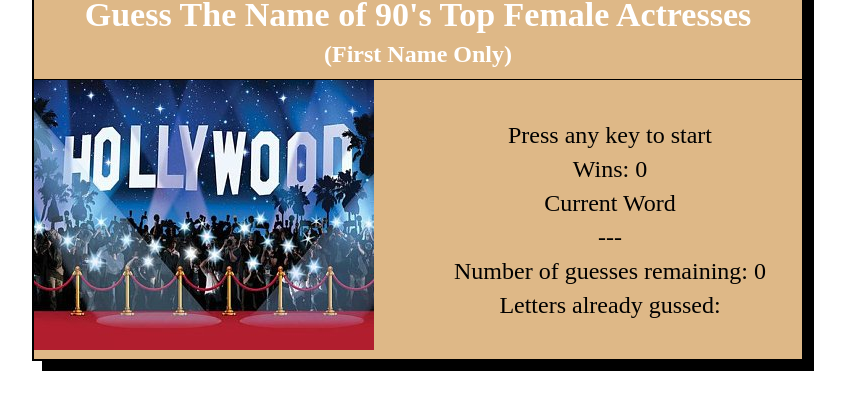
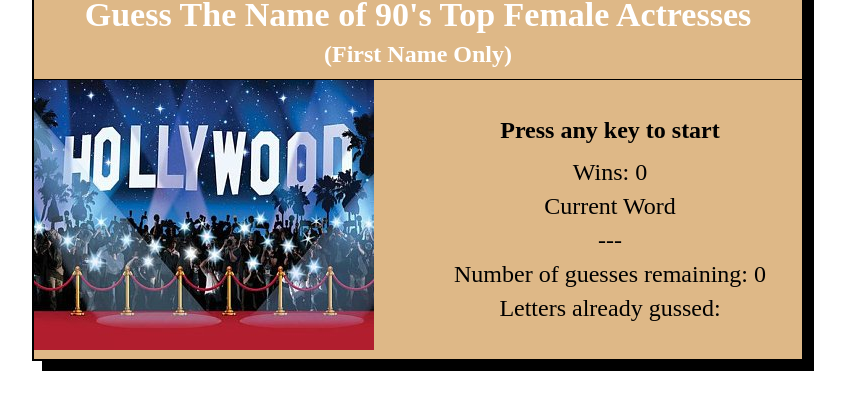
Before and after one commit to kamalnyc17/Word-Guess-Game, a plain HTML site: page index.html in a window 1280 px wide. Shown: the part 121-530 px from the top of the page, without its empty margins (222-1067 px from the left). Drawn offline with Linux system fonts and the light colour scheme.

Commit message:
Second JavaScript Homework

```diff
--- a/index.html
+++ b/index.html
@@ -25,12 +25,12 @@
                 <img class="subpic" src="assets/images/holiwood.jpg">
             </td>
             <td class="colright">
-                <p class="generaltext">Press any key to start</p>
-                <p class="generaltext">Wins: <span id="userwin">0</span></p>
-                <p class="generaltext">Current Word</p>
+                <p class="headertextbottom">Press any key to start</p>
+                <p>Wins: <span id="userwin">0</span></p>
+                <p>Current Word</p>
                 <span id="userguess">---</span>
-                <p class="generaltext">Number of guesses remaining: <span id="userguess">0</span></p>
-                <p class="generaltext">Letters already gussed: <span id="letterguessed"></span></p>
+                <p>Number of guesses remaining: <span id="userguess">0</span></p>
+                <p>Letters already gussed: <span id="letterguessed"></span></p>
 
             </td>
         </tr>
```
Also changed, not shown: 1 other file.
